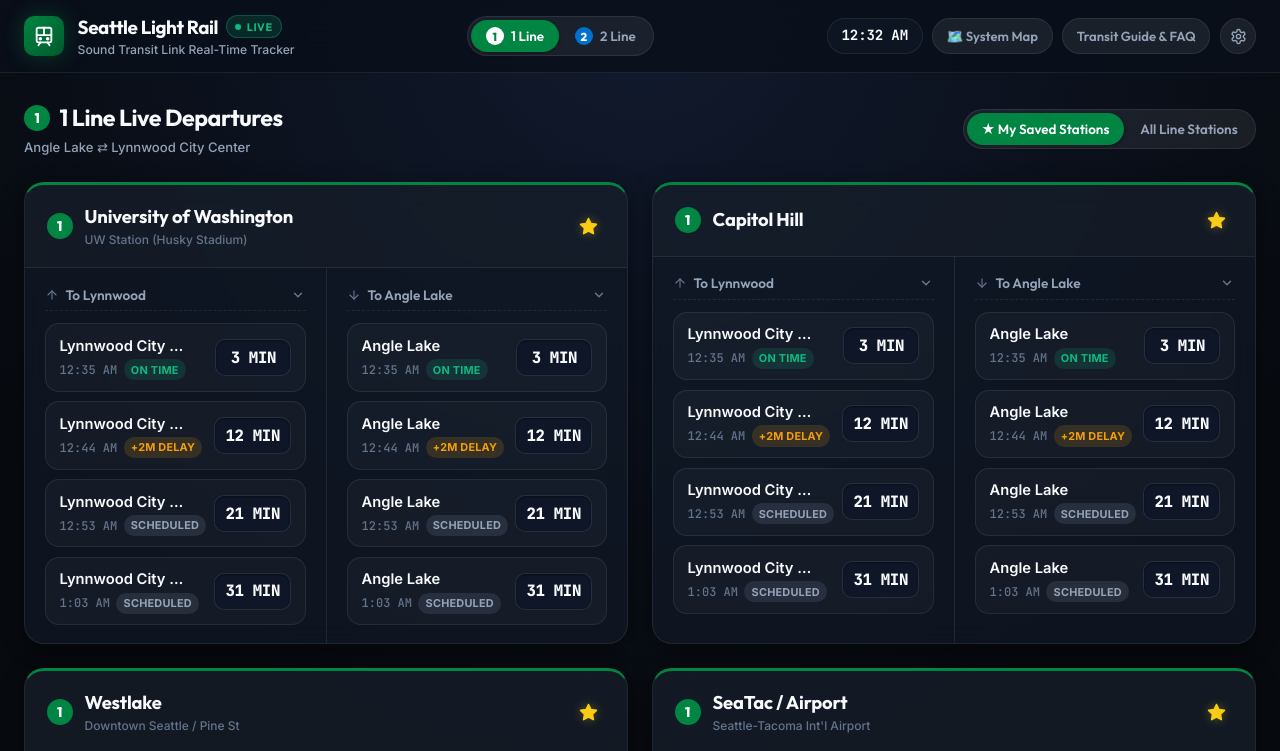
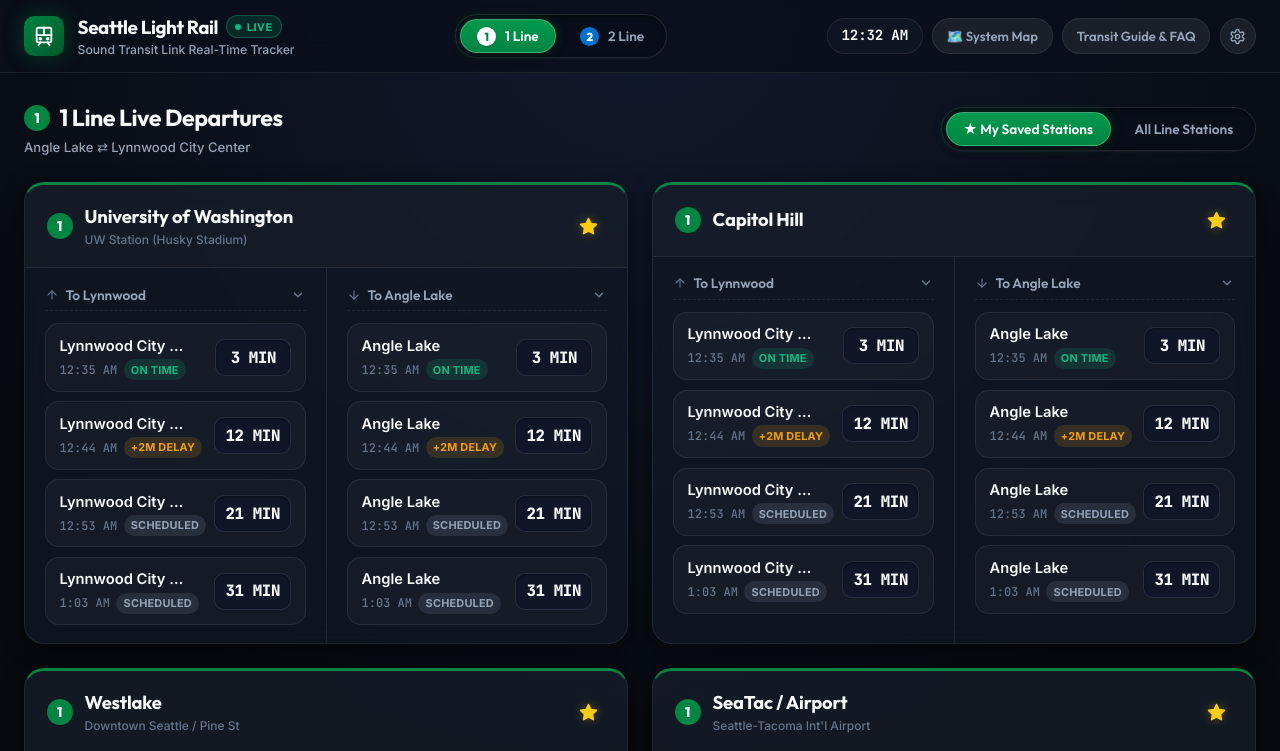
Before and after one commit to xuanmn/Seattle-Lightrail-Tracker, a website built with Vite: page index.html in a window 1280 px wide. Shown: the top 751 px of the page. Built offline with nearby package versions, Linux system fonts and the light colour scheme; no server answers.

Commit message:
style(switcher): add spacing and sleek segmented slider aesthetic to line switcher

```diff
--- a/src/styles/layout.css
+++ b/src/styles/layout.css
@@ -173,11 +173,12 @@
 .line-switcher {
   display: inline-flex;
   align-items: center;
-  background: var(--bg-pill);
-  padding: 3px;
+  background: rgba(8, 14, 26, 0.65);
+  box-shadow: inset 0 2px 4px rgba(0, 0, 0, 0.45), 0 1px 2px rgba(255, 255, 255, 0.06);
+  padding: 4px;
   border-radius: var(--radius-pill);
-  border: 1px solid var(--border-subtle);
-  gap: 2px;
+  border: 1px solid rgba(255, 255, 255, 0.1);
+  gap: 6px;
   position: relative;
 }
 
@@ -185,43 +186,45 @@
   display: inline-flex;
   align-items: center;
   justify-content: center;
-  gap: 0.45rem;
-  padding: 0.35rem 0.9rem;
-  height: 32px;
+  gap: 0.55rem;
+  padding: 0.4rem 1.05rem;
+  height: 34px;
   border-radius: var(--radius-pill);
   font-family: var(--font-display);
-  font-size: 0.84rem;
+  font-size: 0.85rem;
   font-weight: 600;
   color: var(--text-secondary);
   background: transparent;
-  border: none;
+  border: 1px solid transparent;
   cursor: pointer;
-  transition: background-color var(--transition-fast), color var(--transition-fast), box-shadow var(--transition-fast);
+  transition: all 0.22s cubic-bezier(0.16, 1, 0.3, 1);
 }
 
 .line-btn:hover:not(.active), .view-mode-btn:hover:not(.active) {
   color: var(--text-primary);
-  background: var(--bg-pill-hover);
+  background: rgba(255, 255, 255, 0.08);
 }
 
 .line-btn.active.line-1-active, .view-mode-btn.active.line-1-active {
-  background: var(--st-green);
+  background: linear-gradient(180deg, #00994d 0%, var(--st-green) 100%);
   color: #ffffff;
-  box-shadow: 0 1px 4px rgba(0, 0, 0, 0.35);
+  border-color: rgba(255, 255, 255, 0.24);
+  box-shadow: 0 3px 10px rgba(0, 0, 0, 0.45), 0 0 12px rgba(0, 133, 66, 0.35);
 }
 
 .line-btn.active.line-2-active, .view-mode-btn.active.line-2-active {
-  background: var(--st-blue);
+  background: linear-gradient(180deg, #0084eb 0%, var(--st-blue) 100%);
   color: #ffffff;
-  box-shadow: 0 1px 4px rgba(0, 0, 0, 0.35);
+  border-color: rgba(255, 255, 255, 0.24);
+  box-shadow: 0 3px 10px rgba(0, 0, 0, 0.45), 0 0 12px rgba(0, 114, 206, 0.35);
 }
 
 .line-badge-circle {
   display: inline-flex;
   align-items: center;
   justify-content: center;
-  width: 18px;
-  height: 18px;
+  width: 19px;
+  height: 19px;
   border-radius: 50%;
   font-weight: 800;
   font-size: 0.72rem;
@@ -240,11 +243,13 @@
 .line-btn.active.line-1-active .line-1-circle {
   background: #ffffff;
   color: var(--st-green);
+  box-shadow: 0 1px 3px rgba(0, 0, 0, 0.2);
 }
 
 .line-btn.active.line-2-active .line-2-circle {
   background: #ffffff;
   color: var(--st-blue);
+  box-shadow: 0 1px 3px rgba(0, 0, 0, 0.2);
 }
 
 /* Header Action Controls */
```
